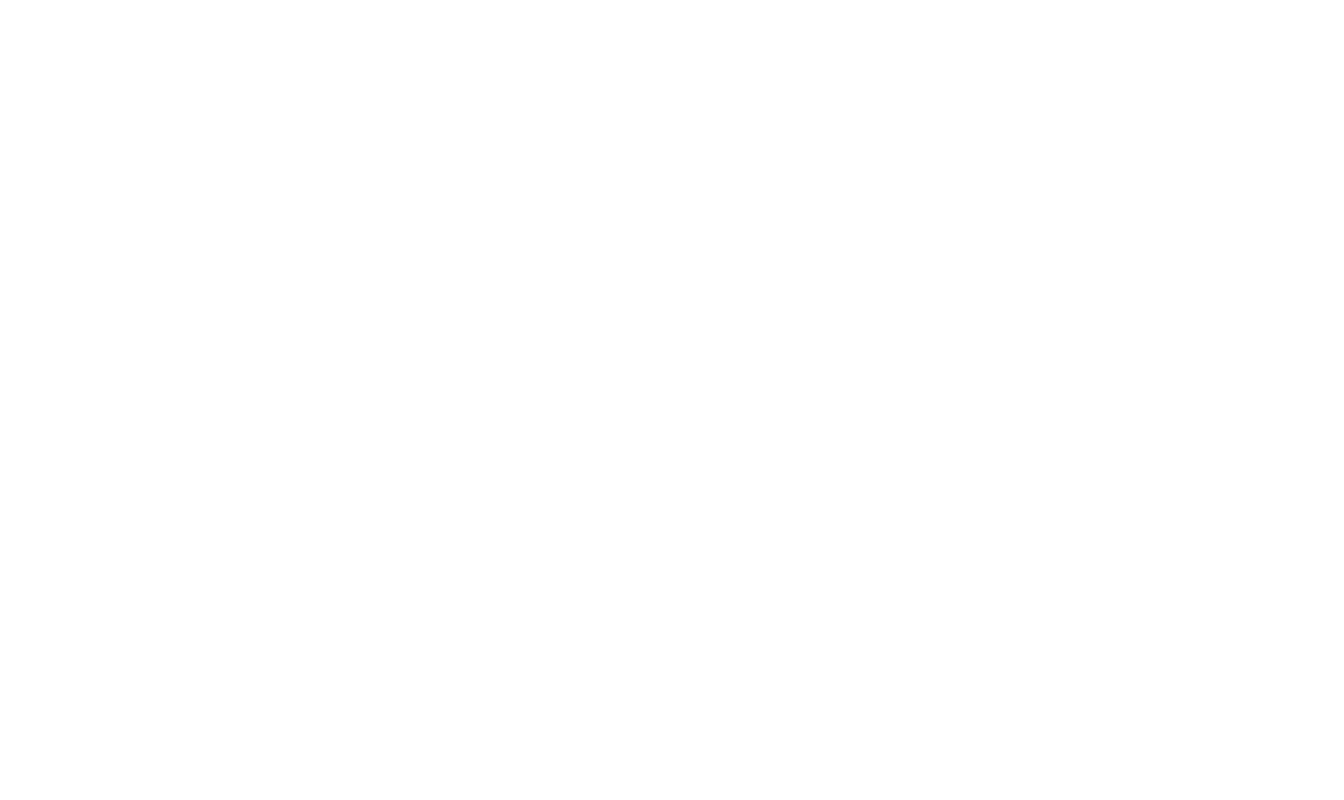
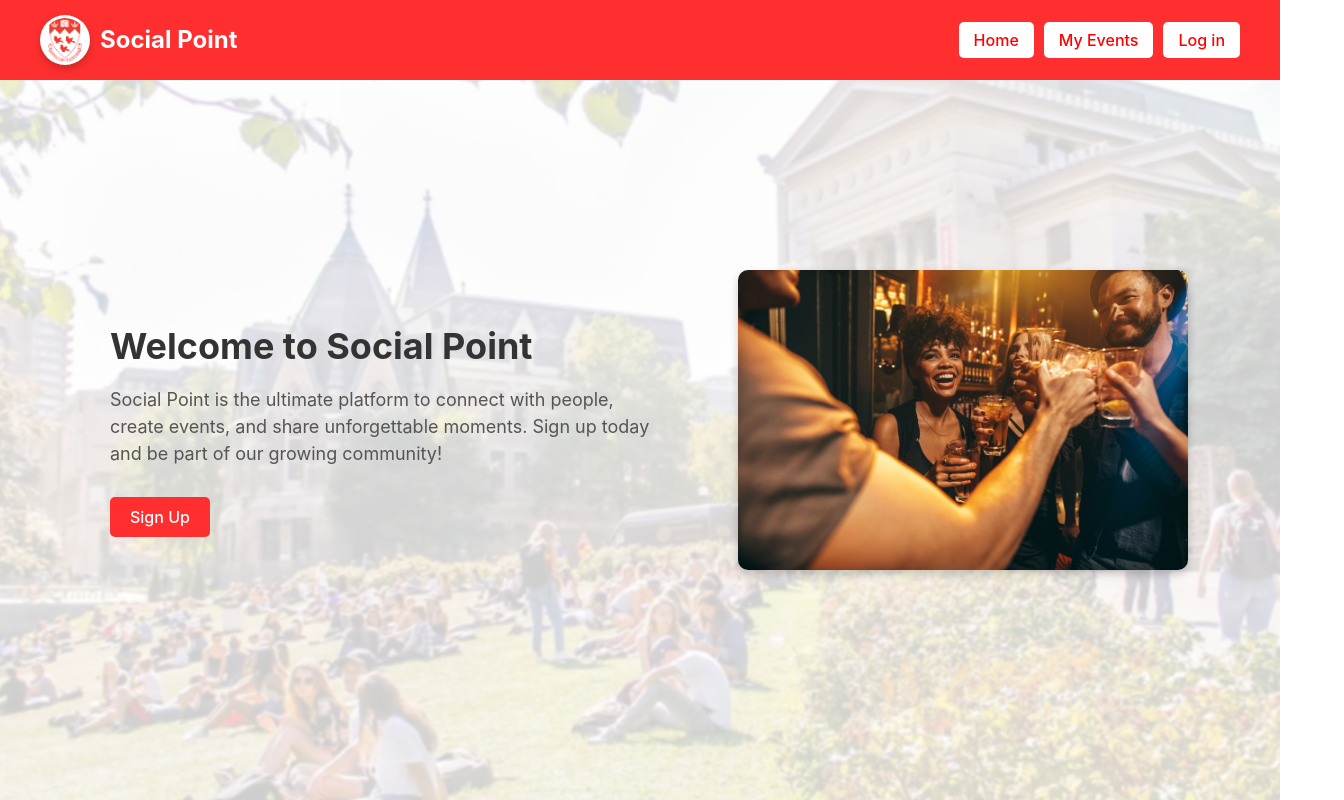
Before and after one commit to JeffreyNahas/SocialPoint, a React (Vite) app in the folder socialpoint_frontend/: page / in a window 1280 px wide. Before the commit this address had no page. Shown: the top 800 px of the page, 1344 px wide, since content can reach past the window. Built offline with nearby package versions, Linux system fonts and the light colour scheme.

Commit message:
Update App.tsx

```diff
--- a/socialpoint_frontend/src/App.tsx
+++ b/socialpoint_frontend/src/App.tsx
@@ -8,7 +8,7 @@
   return (
     <Router>
       <Routes>
-        <Route path="/home" element={<HomePage />} /> {/* Home page route */}
+        <Route path="/" element={<HomePage />} /> {/* Home page route */}
         <Route path="/login" element={<LoginPage />} /> {/* Login page route */}
         <Route path="/signup" element={<SignUpPage />} /> {/* Sign up page route */}
       </Routes>
```
